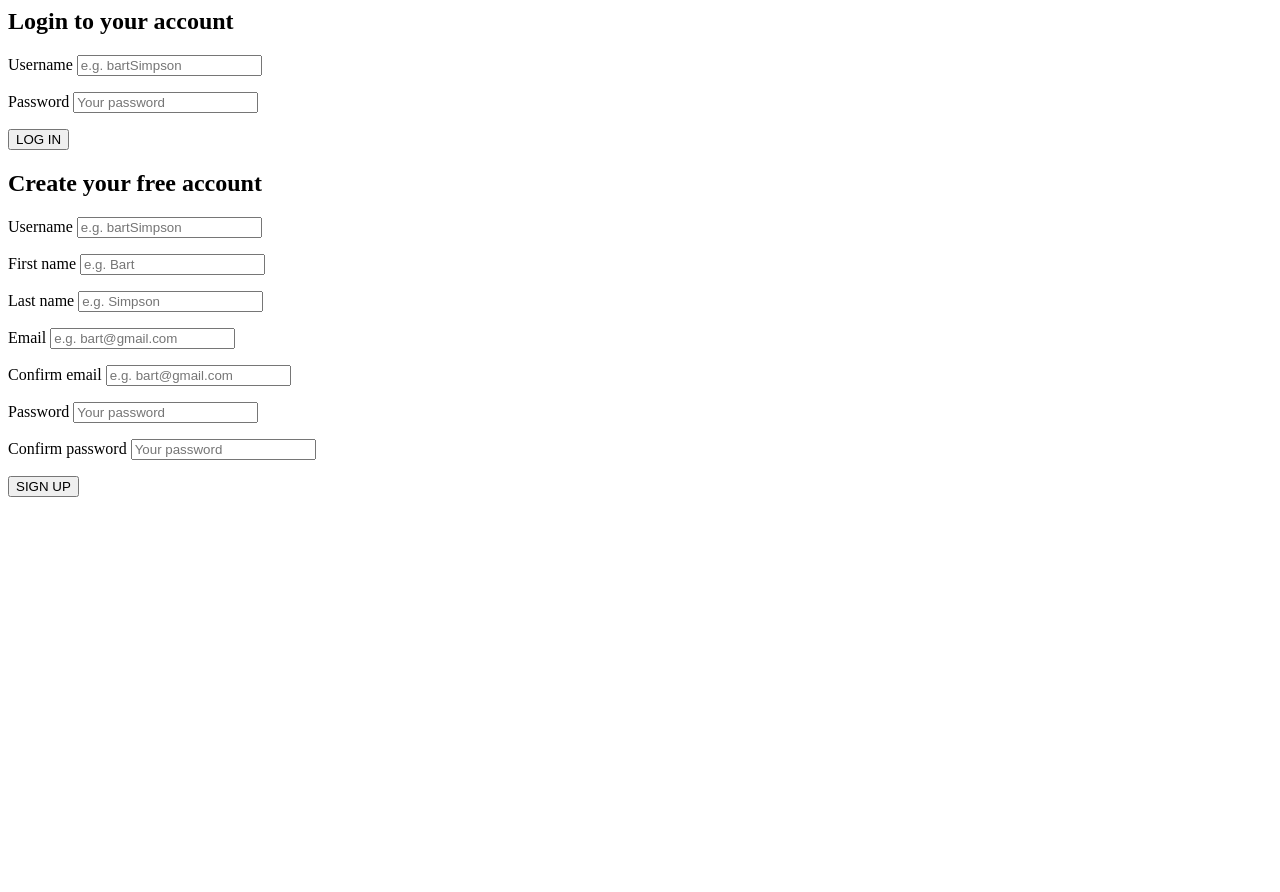
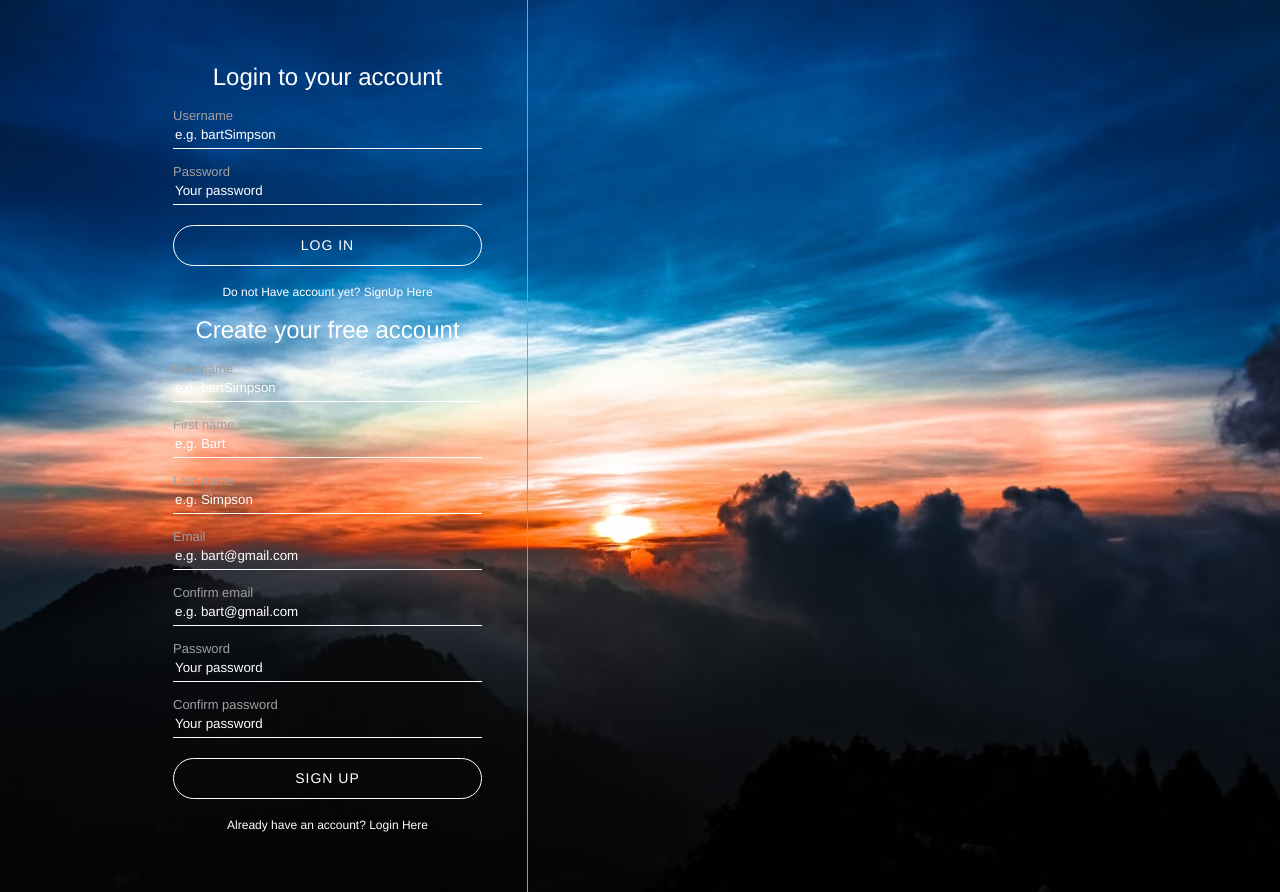
Before and after one commit to jblakey2020/SpotifyClone, a PHP site: page /register.php in a window 1280 px wide. Before the commit the page ends 497 px from the top, so only its background shows below. Run offline with PHP 8.4, Linux system fonts and the light colour scheme.

Commit message:
CSS
Style text boxes
Style Login Container
Input PlaceHolder(Change color)
Implement JQuery to hide Login or Signup when a person click a button.

```diff
--- /dev/null
+++ b/assets/css/register.css
@@ -0,0 +1,114 @@
+/* APPLY TO HTML AND BODY */
+html,body{
+    padding: 0;
+    margin: 0;
+    height: 100%;
+
+
+}
+
+#background{
+    background-color: #000;
+    background-image: url(../img/photo-1542281286-9e0a16bb7366.jpeg);
+    background-position: center;
+    background-size: cover;
+    display: table;
+    height: 100%;
+    width: 100%;
+
+
+}
+/* * means all */
+#loginContainer * {
+color: #ffff;
+font-family: "Helvetica Neue", "Helvetica","Ariel",sans-serif;
+font-weight: normal;
+line-height: 1em;
+/* specify width should take in consideration of padding */
+box-sizing: border-box;
+}
+#loginContainer{
+    width: 80%;
+    margin: 0 auto;
+    position: relative;
+    max-width: 1024px;
+
+}
+
+/* input placeholder color change */
+::-webkit-input-placeholder { /* WebKit, Blink, Edge */
+    color:    #fff;
+}
+:-moz-placeholder { /* Mozilla Firefox 4 to 18 */
+    color:    #fff;
+   opacity:  1;
+}
+::-moz-placeholder { /* Mozilla Firefox 19+ */
+    color:    #fff;
+   opacity:  1;
+}
+:-ms-input-placeholder { /* Internet Explorer 10-11 */
+    color:    #fff;
+}
+::-ms-input-placeholder { /* Microsoft Edge */
+    color:    #fff;
+}
+
+::placeholder { /* Most modern browsers support this now. */
+    color:    #fff;
+}
+
+#inputContainer{
+    width: 400px;
+    padding: 45px;
+    float: left;
+    border-right: 1px solid;
+    color: #999;
+
+}
+#inputContainer h2{
+    text-align: center;
+}
+/* all input fields type = text */
+#inputContainer input[type="email"],
+#inputContainer input[type="password"],
+#inputContainer input[type="text"]{
+    display: block;
+    background-color: transparent;
+    border: 0;
+    border-bottom: 1px solid white;
+    height: 27px;
+    line-height: 27px;
+    width: 100%;
+}
+#inputContainer label{
+    color: #a0a0a0;
+    margin-top: 15px;
+    font-size: 13px;
+
+}
+#inputContainer button{
+    background-color: transparent;
+    border: 1px solid white;
+    border-radius: 250px;
+    color: white;
+    display: block;
+    font-size: 14px;
+    letter-spacing: 1px;
+    margin: 20px auto;
+    height: 41px;
+    width: 100%;
+}
+#inputContainer button:hover{
+    cursor: pointer;
+
+}
+.hasAccountText span{
+    font-weight: bold;
+    font-size: 12px;
+
+
+}
+.hasAccountText{
+    text-align: center;
+}
--- /dev/null
+++ b/assets/js/register.js
@@ -0,0 +1,20 @@
+//Start when the page is ready.
+
+$(document).ready(function(){
+    //creating a JQuery object
+    console.log("document is ready")
+    $("#hideLogIn").click(function(){
+        $("#loginForm").hide();
+        $("#registerForm").show();
+
+
+    });
+    $("#hideRegister").click(function(){
+        console.log("Register was pressed");
+        $("#loginForm").show();
+        $("#registerForm").hide();
+
+
+    });
+
+});
--- a/register.php
+++ b/register.php
@@ -19,8 +19,14 @@
 <html>
 <head>
 	<title>Welcome to Slotify!</title>
+	<link rel="stylesheet" href="assets/css/register.css">
+	<script src="https://ajax.googleapis.com/ajax/libs/jquery/3.5.1/jquery.min.js"></script>
+	<script src="assets/js/register.js"></script>
+
 </head>
 <body>
+	<div id="background">
+		<div id="loginContainer">
 
 			<div id="inputContainer">
 				<form id="loginForm" action="register.php" method="POST">
@@ -36,6 +42,9 @@
 					</p>
 
 					<button type="submit" name="loginButton">LOG IN</button>
+					<div class="hasAccountText">
+						<span id="hideLogIn">Do not Have account yet? SignUp Here</span>
+					</div>
 
 				</form>
 
@@ -90,11 +99,16 @@
 					</p>
 
 					<button type="submit" name="registerButton">SIGN UP</button>
+					<div class="hasAccountText">
+						<span id="hideRegister">Already have an account? Login Here</span>
+					</div>
 
 				</form>
 
 
 			</div>
+			</div>
+	</div>
 
 </body>
 </html>
```
Also changed, not shown: assets/img/photo-1542281286-9e0a16bb7366.jpeg (added), 2 other files. Lines whose indentation alone changed are shown as unchanged.
